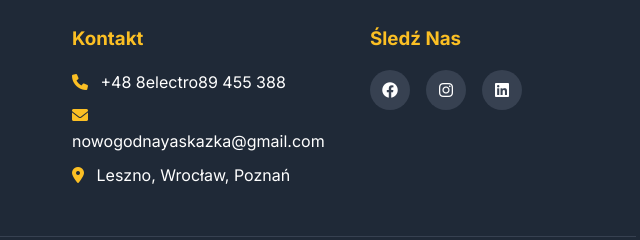
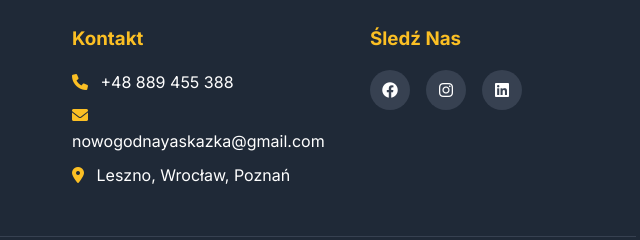
Before and after one commit to IvanPanasiuk228/electro, a plain HTML site: page index.html in a window 1280 px wide. Shown: the part 3819-4059 px from the top of the page, 584-1224 px from the left. Drawn offline with nearby package versions, Linux system fonts and the light colour scheme.

Commit message:
Оновлено номер телефону в index.html

```diff
--- a/index.html
+++ b/index.html
@@ -328,7 +328,7 @@
                 <div class="footer-section">
                     <h3>Kontakt</h3>
                     <ul>
-                        <li><i class="fas fa-phone"></i> +48 8electro89 455 388</li>
+                        <li><i class="fas fa-phone"></i> +48 889 455 388</li>
                         <li><i class="fas fa-envelope"></i> nowogodnayaskazka@gmail.com</li>
                         <li><i class="fas fa-map-marker-alt"></i> Leszno, Wrocław, Poznań</li>
                     </ul>
```
